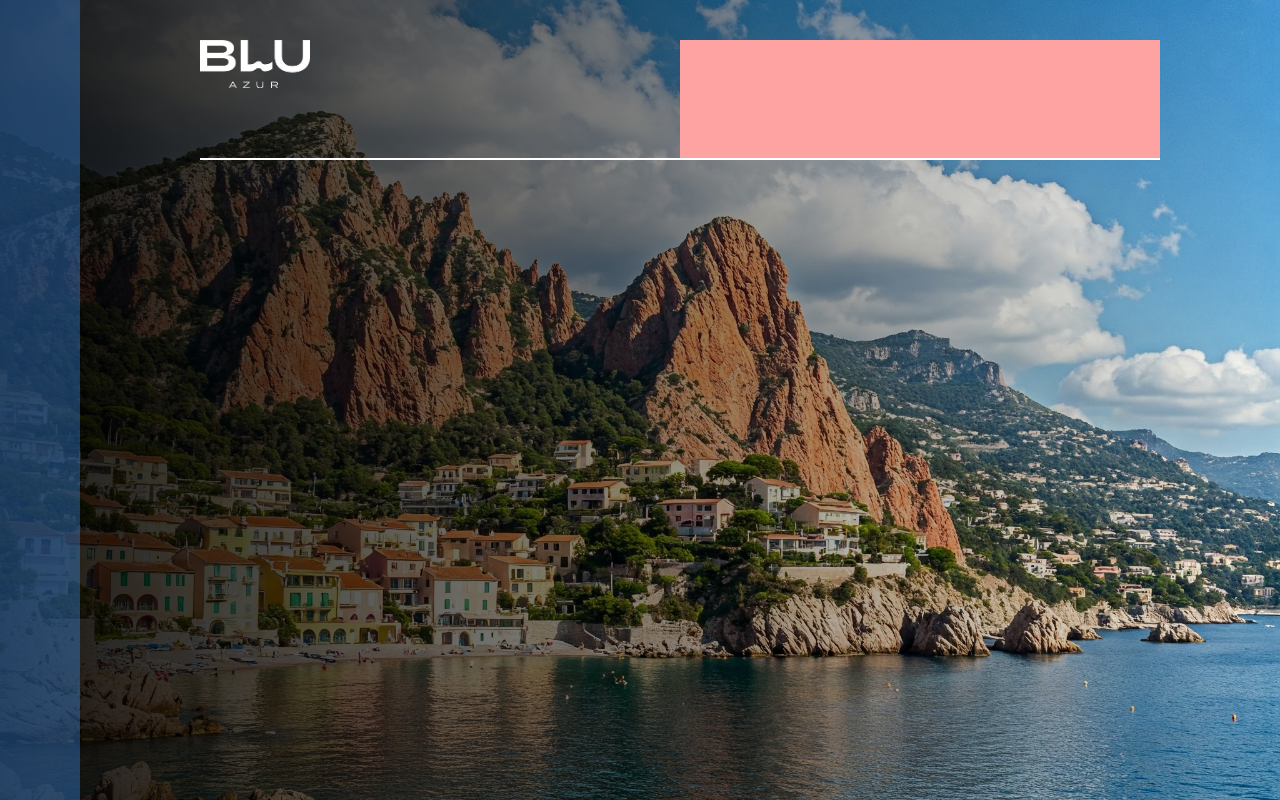
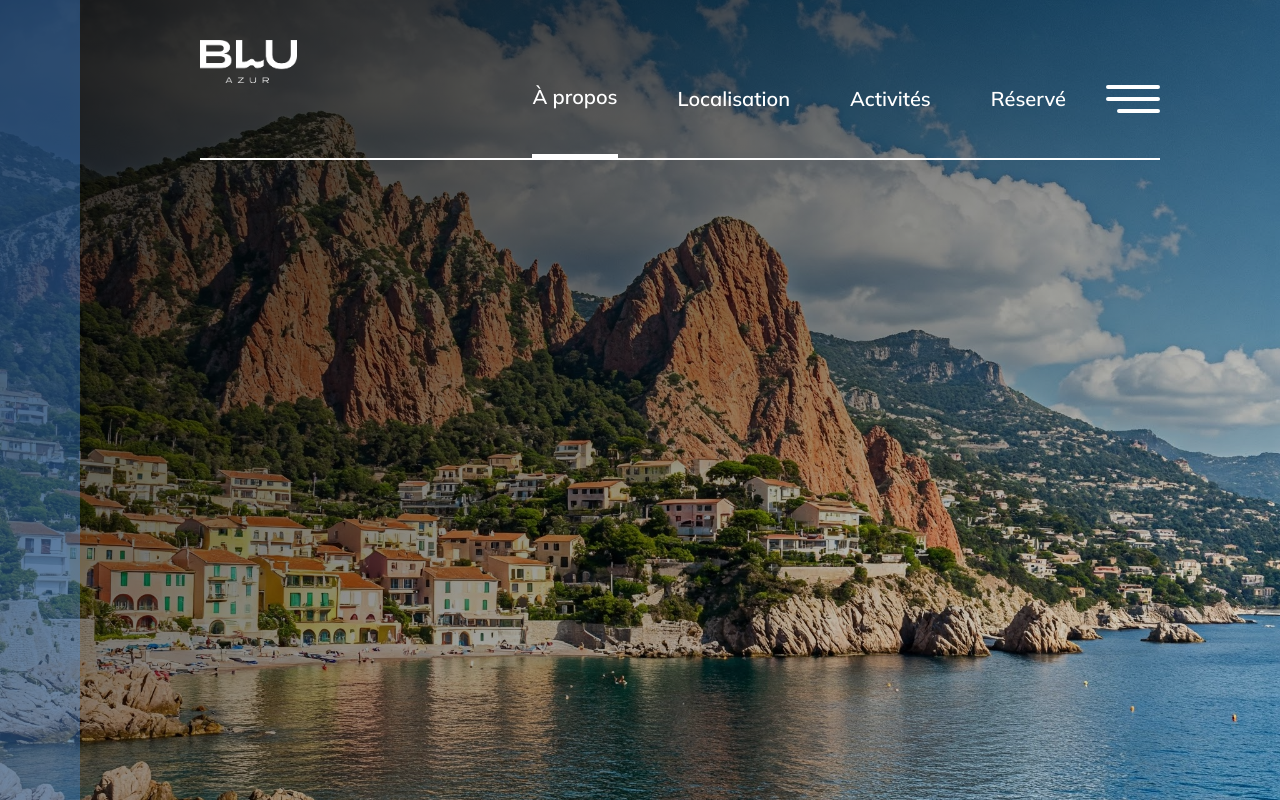
Before and after one commit to fmihaja/test_entretien, a React (Vite) app: page / in a window 1280 px wide. Built offline with nearby package versions, Linux system fonts and the light colour scheme.

Commit message:
ajout de burger fait

```diff
--- a/src/App.jsx
+++ b/src/App.jsx
@@ -10,14 +10,38 @@ function App() {
         <>
             <div className="w-full h-full">
                 <div className="relative -z-2 h-screen w-screen bg-[url('/src/assets/bgImg.jpg')] bg-center bg-cover bg-no-repeat flex justify-start items-center">
-                    <div className="absolute -z-1 inset-0 bg-gradient-to-r from-black/90 to-transparent"></div>
+                    <div className="absolute -z-1 inset-0 bg-gradient-to-br from-black/90 to-transparent"></div>
                     <div className="h-screen w-1/15 bg-[#4097FF]/35"></div>
                     <div className="relative h-screen w-full pt-10 flex flex-col justify-between items-center">
                         <div className="w-[80%] h-30 border-b-2 border-b-white flex justify-between items-center">
-                            <div className="w-1/2 h-full">
-                                <img src="/src/assets/home/logo_azur.png" alt="" srcset="" className="w-[23%]" />
+                            <div className="w-1/3 h-full">
+                                <img
+                                    src="/src/assets/home/logo_azur.png"
+                                    alt=""
+                                    srcset=""
+                                    className="w-[45%]"
+                                />
                             </div>
-                            <div className="w-1/2 h-full bg-red-300"></div>
+                            <div className="w-full h-full flex justify-end items-center gap-15 me-3">
+                                <h4 className="text-white text-xl font-semibold h-full border-b-4 border-b-white flex justify-center items-center">
+                                    À propos
+                                </h4>
+                                <h4 className="text-white text-xl font-semibold">
+                                    Localisation
+                                </h4>
+                                <h4 className="text-white text-xl font-semibold">
+                                    Activités
+                                </h4>
+                                <h4 className="text-white text-xl font-semibold">
+                                    Réservé
+                                </h4>
+                            </div>
+                            <div className="w-20 h-18 flex flex-col justify-center items-center gap-2 ms-7">
+                                <div className="w-full border-2 border-white rounded-xl"></div>
+                                <div className="w-full border-2 border-white rounded-xl"></div>
+                                <div className="w-[80%] border-2 border-white rounded-xl ms-auto"></div>
+
+                            </div>
                         </div>
                     </div>
                 </div>
```
